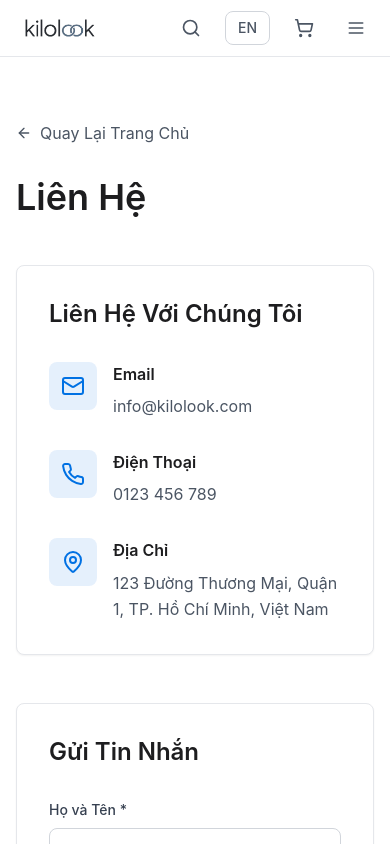
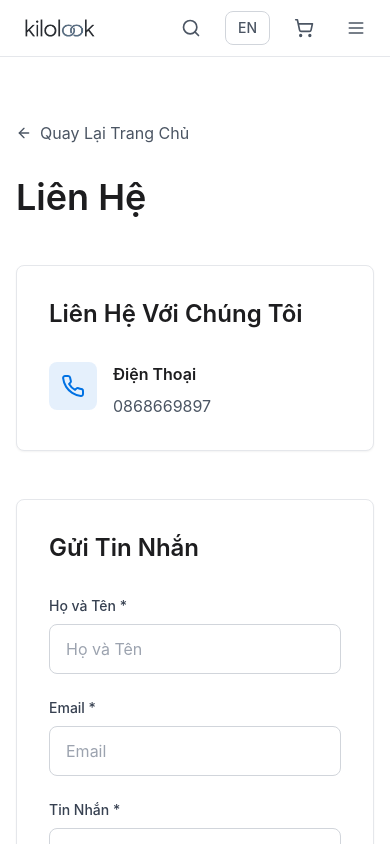
Before and after one commit to LeThienKhiem/Ecommerce, a Next.js app: page /contact in a window 390 px wide. Shown: the top 844 px of the page. Built offline with nearby package versions, Linux system fonts and the light colour scheme.

Commit message:
Update contact page: Remove email and address, keep only phone number 0868669897

```diff
--- a/app/contact/page.tsx
+++ b/app/contact/page.tsx
@@ -1,7 +1,7 @@
 "use client";
 
 import Link from "next/link";
-import { ArrowLeft, Mail, Phone, MapPin } from "lucide-react";
+import { ArrowLeft, Phone } from "lucide-react";
 import Header from "@/components/Header";
 import { useLanguage } from "@/contexts/LanguageContext";
 
@@ -38,23 +38,6 @@ export default function ContactPage() {
             <div className="space-y-8">
               <div className="flex items-start gap-4">
                 <div className="flex-shrink-0 w-12 h-12 bg-apple-blue/10 rounded-lg flex items-center justify-center">
-                  <Mail className="h-6 w-6 text-apple-blue" />
-                </div>
-                <div>
-                  <h3 className="font-semibold text-apple-gray-900 mb-2">
-                    {t.contact_email}
-                  </h3>
-                  <a
-                    href={`mailto:${t.contact_shop_email}`}
-                    className="text-gray-600 hover:text-apple-blue transition-colors"
-                  >
-                    {t.contact_shop_email}
-                  </a>
-                </div>
-              </div>
-
-              <div className="flex items-start gap-4">
-                <div className="flex-shrink-0 w-12 h-12 bg-apple-blue/10 rounded-lg flex items-center justify-center">
                   <Phone className="h-6 w-6 text-apple-blue" />
                 </div>
                 <div>
@@ -62,25 +45,11 @@ export default function ContactPage() {
                     {t.contact_phone}
                   </h3>
                   <a
-                    href={`tel:${t.contact_shop_phone.replace(/\s/g, '')}`}
+                    href="tel:0868669897"
                     className="text-gray-600 hover:text-apple-blue transition-colors"
                   >
-                    {t.contact_shop_phone}
+                    0868669897
                   </a>
-                </div>
-              </div>
-
-              <div className="flex items-start gap-4">
-                <div className="flex-shrink-0 w-12 h-12 bg-apple-blue/10 rounded-lg flex items-center justify-center">
-                  <MapPin className="h-6 w-6 text-apple-blue" />
-                </div>
-                <div>
-                  <h3 className="font-semibold text-apple-gray-900 mb-2">
-                    {t.contact_address}
-                  </h3>
-                  <p className="text-gray-600 leading-relaxed">
-                    {t.contact_shop_address}
-                  </p>
                 </div>
               </div>
             </div>
```
